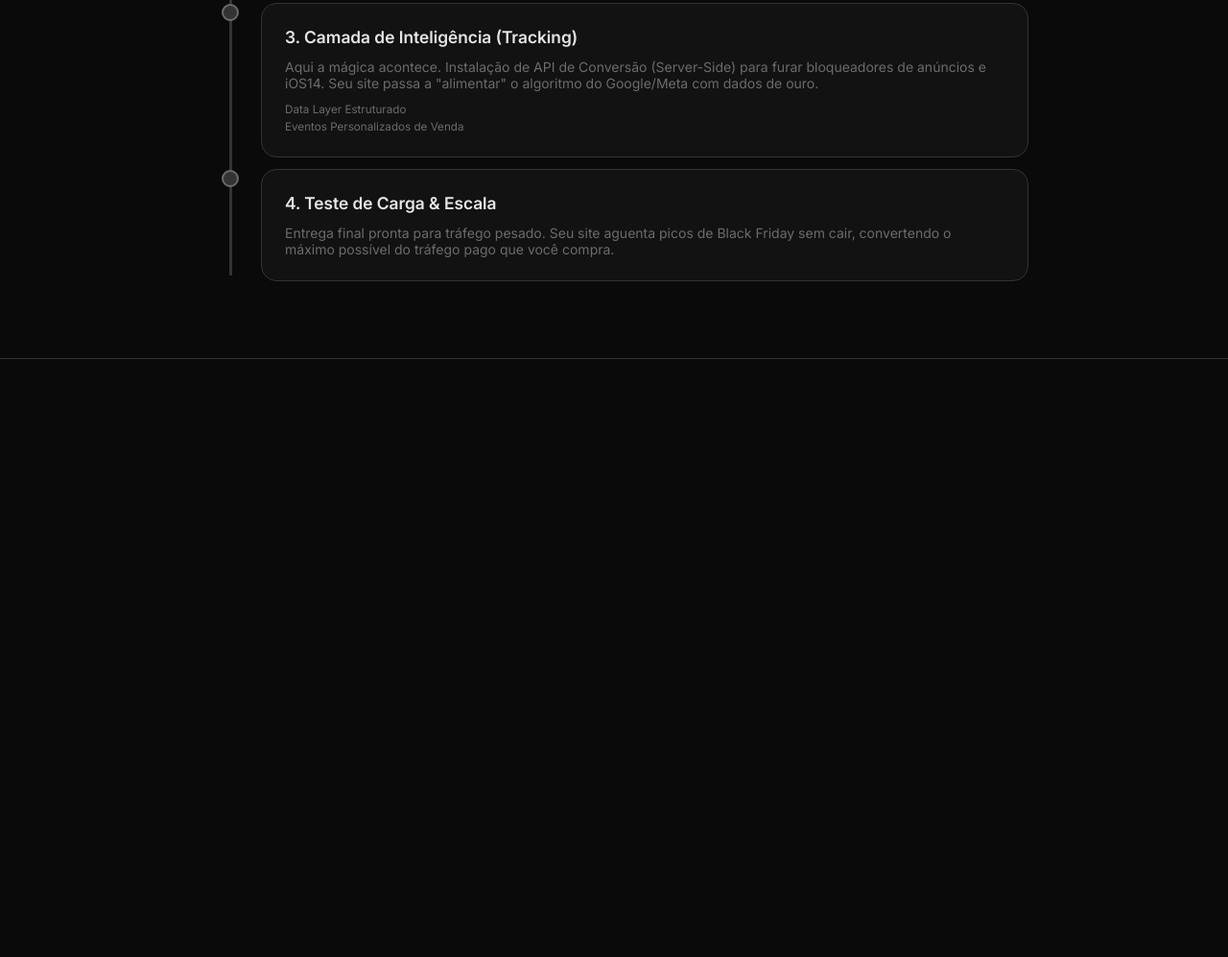
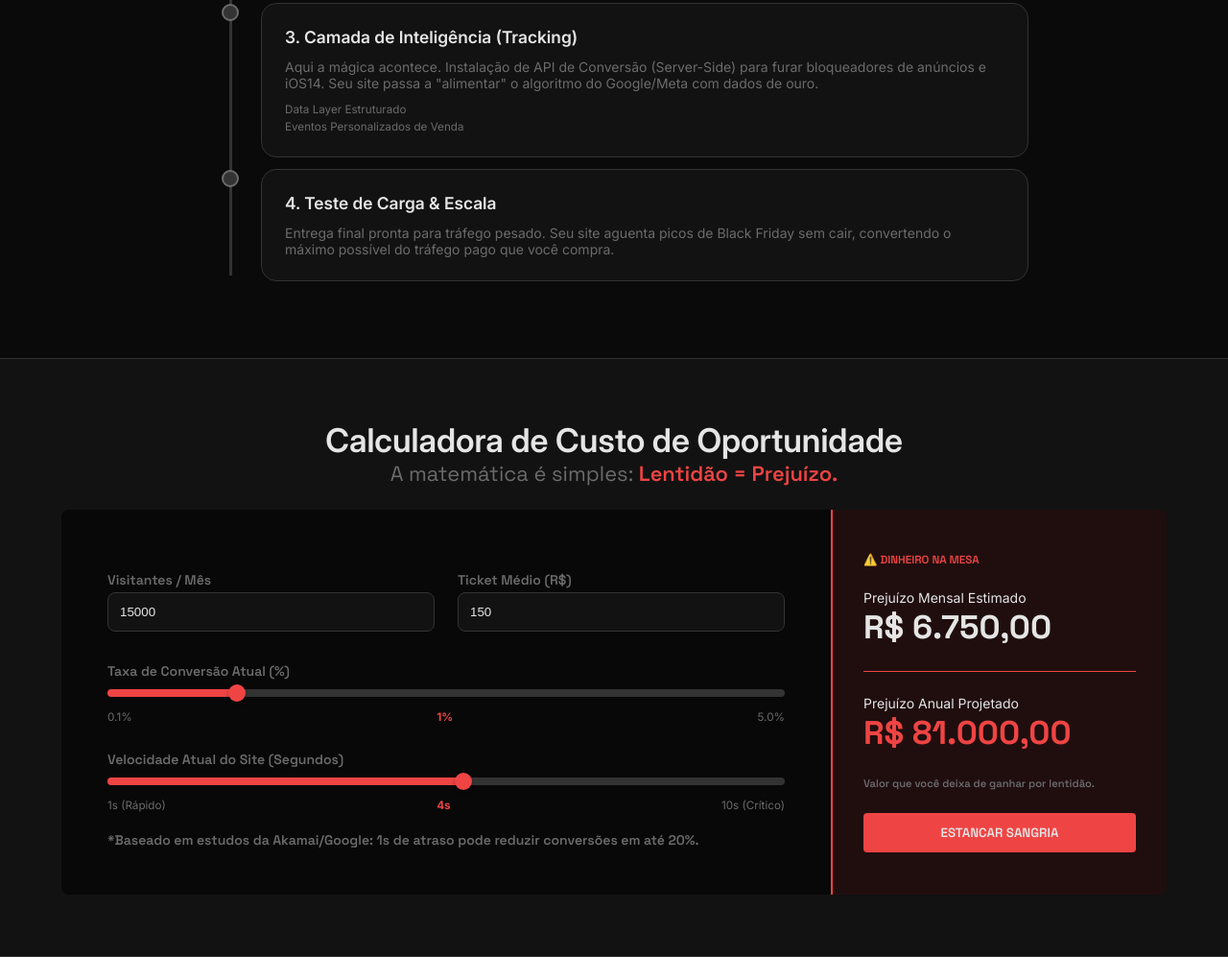
Before and after one commit to marcio-rdg/marciordg.com, a website built with Vite: page index.html in a window 1280 px wide. Shown: the part 2201-3198 px from the top of the page at 96% size. Before the commit the page ends 2575 px from the top, so only its background shows below. Built offline with nearby package versions, Linux system fonts and the light colour scheme.

Commit message:
feat: :art: section calculator

```diff
--- a/index.html
+++ b/index.html
@@ -37,10 +37,14 @@
                   type="text"
                   name=""
                   placeholder="Cole seu site: www.seusite.com.br"
-                  id="siteURL"
+                  id="siteUrl"
                   class="hero__audit-group__input"
                 />
-                <button type="button" class="hero__audit-group__button">
+                <button
+                  type="button"
+                  id="auditButton"
+                  class="hero__audit-group__button"
+                >
                   <svg-load name="eye_tracking" />
                   Analisar
                 </button>
@@ -287,6 +291,111 @@
           </div>
         </div>
       </section>
+      <section class="calculator">
+        <div class="calculator__container container">
+          <h2 class="calculator__title section-title">
+            Calculadora de Custo de Oportunidade
+          </h2>
+          <p class="calculator__text section-text">
+            A matemática é simples: <span>Lentidão = Prejuízo.</span>
+          </p>
+          <div class="calculator__tool">
+            <form class="calculator__form">
+              <div class="calculator__form-group__texts">
+                <div class="calculator__form__input-wrapper">
+                  <label for="calcPeople">Visitantes / Mês</label>
+                  <div class="calculator__form__input-box">
+                    <svg-load name="group" />
+                    <input
+                      type="number"
+                      name="calcPeople"
+                      id="calcPeople"
+                      placeholder="0"
+                      value="15000"
+                    />
+                  </div>
+                </div>
+                <div class="calculator__form__input-wrapper">
+                  <label for="calcPeople">Ticket Médio (R$)</label>
+                  <div class="calculator__form__input-box">
+                    <svg-load name="money" />
+                    <input
+                      type="number"
+                      name="calcTicked"
+                      id="calcTicked"
+                      placeholder="0"
+                      value="150"
+                    />
+                  </div>
+                </div>
+              </div>
+              <div class="calculator__form-group__slide">
+                <div class="calculator__form__input-wrapper">
+                  <label for="calcConv">Taxa de Conversão Atual (%)</label>
+                  <input
+                    type="range"
+                    name="calcConv"
+                    id="calcConv"
+                    min="0.1"
+                    max="5"
+                    step="0.1"
+                    value="1"
+                  />
+                </div>
+                <div class="calculator__form-group__labels-container">
+                  <span class="label-start">0.1%</span>
+                  <span id="current-value" class="label-current">1%</span>
+                  <span class="label-end">5.0%</span>
+                </div>
+                <div class="calculator__form__input-wrapper">
+                  <label for="calcSpeed"
+                    >Velocidade Atual do Site (Segundos)</label
+                  >
+                  <input
+                    type="range"
+                    name="calcSpeed"
+                    id="calcSpeed"
+                    min="0.5"
+                    max="10"
+                    step="0.5"
+                  />
+                </div>
+                <div class="calculator__form-group__labels-container">
+                  <span class="label-start">1s (Rápido)</span>
+                  <span id="current-value" class="label-current">4s</span>
+                  <span class="label-end">10s (Crítico)</span>
+                </div>
+              </div>
+              <small class="calculator__form__small"
+                >*Baseado em estudos da Akamai/Google: 1s de atraso pode reduzir
+                conversões em até 20%.</small
+              >
+            </form>
+            <div class="calculator__display">
+              <h3 class="calculator__display__title">⚠️ DINHEIRO NA MESA</h3>
+              <div class="calculator__display__group">
+                <p class="calculator__display__title-m">
+                  Prejuízo Mensal Estimado
+                </p>
+                <p class="calculator__display__number-m">R$ 6.750,00</p>
+              </div>
+              <span class="calculator__display__line"></span>
+              <div class="calculator__display__group">
+                <p class="calculator__display__title-y">
+                  Prejuízo Anual Projetado
+                </p>
+                <p class="calculator__display__number-y">R$ 81.000,00</p>
+              </div>
+              <p class="calculator__display__desc">
+                Valor que você deixa de ganhar por lentidão.
+              </p>
+              <button class="calculator__display__button">
+                ESTANCAR SANGRIA
+              </button>
+            </div>
+          </div>
+        </div>
+      </section>
     </main>
     <script type="module" src="/src/js/main.js"></script>
   </body>
--- a/src/js/main.js
+++ b/src/js/main.js
@@ -1,23 +1,38 @@
 import '@/scss/style.scss';
 
+document.addEventListener('DOMContentLoaded', () => {
   function auditSite() {
     const urlInput = document.getElementById('siteUrl');
     const url = urlInput.value.trim();
 
     if (!url) {
-    // Um feedback visual rápido é melhor que um alert,
-    // mas para o MVP, o alert resolve.
-    alert('Por favor, insira a URL do seu site.');
       return;
     }
 
-  // Higienização básica da string para o link do WhatsApp
     const message = `Olá Márcio! Acabei de solicitar uma auditoria express para o meu site: ${url}`;
     const encodedMessage = encodeURIComponent(message);
-  const whatsappNumber = '5533000000000'; // Seu número real aqui
-
+    const whatsappNumber = '5533999486162';
     window.open(
       `https://wa.me/${whatsappNumber}?text=${encodedMessage}`,
       '_blank'
     );
   }
+
+  const adutiBtn = document.querySelector('#auditButton');
+  adutiBtn.addEventListener('click', auditSite);
+
+  const ranges = document.querySelectorAll('input[type="range"]');
+
+  ranges.forEach((range) => {
+    const updateProgress = () => {
+      const min = range.min ? parseFloat(range.min) : 0;
+      const max = range.max ? parseFloat(range.max) : 100;
+      const val = parseFloat(range.value);
+      const percentage = ((val - min) / (max - min)) * 100;
+      range.style.setProperty('--range-progress', `${percentage}%`);
+    };
+
+    range.addEventListener('input', updateProgress);
+    updateProgress();
+  });
+});
--- /dev/null
+++ b/src/scss/_calculator.scss
@@ -0,0 +1,207 @@
+@use 'var'as x;
+
+.calculator {
+    background-color: var(--dark-3);
+
+    &__text {
+        span {
+            color: var(--primary);
+        }
+    }
+
+    &__container {
+        align-items: center;
+        padding: x.$u8 0;
+    }
+
+    &__tool {
+        width: 100%;
+        display: flex;
+        overflow: hidden;
+        border-radius: x.$u2;
+        margin-top: x.$u5;
+        background-color: var(--dark-1);
+    }
+
+    &__form {
+        flex: 1;
+        display: flex;
+        flex-direction: column;
+        padding: x.$u7;
+        gap: x.$u4;
+        background-color: var(--dark-1);
+
+        &__small {
+            font-size: x.$text-base;
+            color: var(--light-2);
+        }
+
+        label {
+            color: var(--light-2);
+            @include x.space(600);
+            font-size: x.$text-base;
+        }
+
+        &__input-wrapper {
+            flex: 1;
+            display: flex;
+            flex-direction: column;
+            margin-top: x.$u4;
+            gap: x.$u1;
+        }
+
+        input[type="number"] {
+            background-color: transparent;
+            border: none;
+            outline: none;
+            color: var(--light-1);
+            flex: 1;
+        }
+
+        input[type="range"] {
+            -webkit-appearance: none;
+            appearance: none;
+            width: 100%;
+            height: 20px;
+            background: transparent;
+            margin: 0;
+            outline: none;
+
+            --range-progress: 50%;
+
+            &::-webkit-slider-runnable-track {
+                width: 100%;
+                height: 8px;
+                border-radius: x.$u7;
+                background: linear-gradient(to right,
+                        var(--primary) var(--range-progress),
+                        var(--light-3) var(--range-progress));
+            }
+
+            &::-webkit-slider-thumb {
+                -webkit-appearance: none;
+                appearance: none;
+                height: 18px;
+                width: 18px;
+                background: var(--primary);
+                border-radius: 50%;
+                cursor: pointer;
+                position: relative;
+                z-index: 2;
+                margin-top: -5px;
+                box-shadow: 0 2px 4px rgba(0, 0, 0, 0.3);
+            }
+        }
+
+        &__input-box {
+            background-color: var(--dark-3);
+            display: flex;
+            padding: x.$u3;
+            border-radius: x.$u2;
+            border: 1px solid var(--light-3);
+            gap: x.$u3;
+
+            svg {
+                fill: var(--light-2);
+            }
+
+            &:focus-within {
+                border-color: var(--primary);
+                box-shadow: 0 0 15px rgba(239, 68, 68, 0.2);
+            }
+
+        }
+
+    }
+
+    &__form-group {
+
+        &__texts {
+            display: flex;
+            gap: x.$u5;
+        }
+
+        &__slide {
+            display: flex;
+            flex-direction: column;
+            gap: x.$u2;
+        }
+
+        &__labels-container {
+            display: flex;
+            justify-content: space-between;
+            margin-bottom: x.$u1;
+
+
+            .label-start,
+            .label-current,
+            .label-end {
+                font-size: x.$text-sm;
+                color: var(--light-2);
+            }
+
+            .label-current {
+                color: var(--primary);
+                font-weight: 700;
+            }
+        }
+    }
+
+    &__display {
+        width: 350px;
+        background-color: var(--primary-t);
+        overflow: hidden;
+        display: flex;
+        flex-direction: column;
+        justify-content: center;
+        gap: x.$u5;
+        padding: x.$u6;
+        border-left: 2px solid var(--primary);
+
+        &__title {
+            color: var(--primary);
+            @include x.space(600);
+            font-size: x.$text-sm;
+        }
+
+        &__title-y,
+        &__title-m {
+            font-size: x.$text-base;
+        }
+
+        &__number-y,
+        &__number-m {
+            @include x.space(700);
+            font-size: x.$text-xxl;
+        }
+
+        &__number-y {
+            color: var(--primary);
+        }
+
+        &__line {
+            display: block;
+            background-color: var(--primary);
+            width: 100%;
+            height: 1px;
+        }
+
+        &__desc {
+            font-size: x.$text-xs;
+            @include x.space(600);
+            color: var(--light-2);
+        }
+
+        &__button {
+            background-color: var(--primary);
+            padding: x.$u3;
+            border-radius: x.$u1;
+            @include x.space(600);
+            transition: all 300ms ease-in-out;
+
+            &:hover {
+                box-shadow: 0 0 15px rgba(239, 68, 68, 0.2);
+            }
+        }
+    }
+}
--- a/src/scss/_reset.scss
+++ b/src/scss/_reset.scss
@@ -29,3 +29,9 @@ body {
     background-color: var(--primary);
     color: var(--light-1);
 }
+
+input::-webkit-outer-spin-button,
+input::-webkit-inner-spin-button {
+    -webkit-appearance: none;
+    margin: 0;
+}
--- a/src/scss/style.scss
+++ b/src/scss/style.scss
@@ -7,3 +7,4 @@
 @use 'solutions';
 @use 'arsenal';
 @use 'protocol';
+@use 'calculator';
```
Lines whose indentation alone changed are shown as unchanged.
